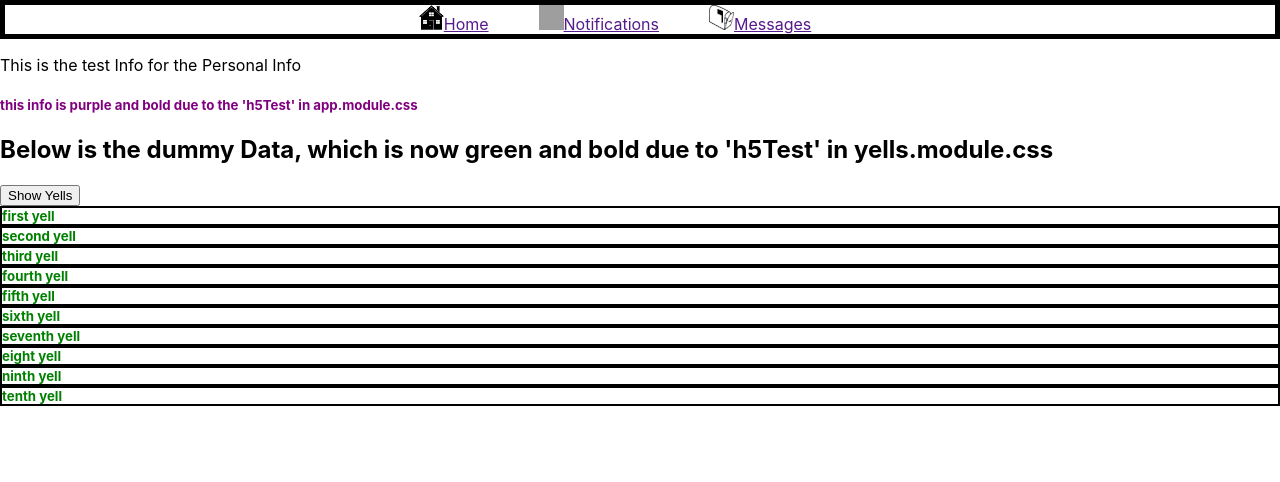
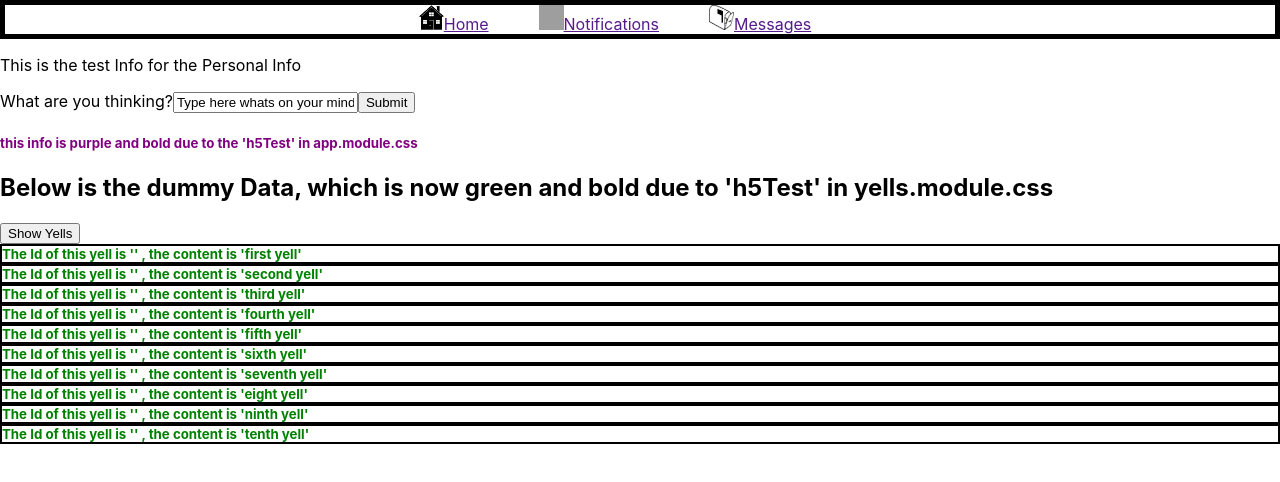
Before and after one commit to M-Konvalinka/Yeller, a React (Create React App) app: page / in a window 1280 px wide. Both pictures are taken after a click on the button "Show Yells". Shown: the top 482 px of the page. Built offline with nearby package versions, Linux system fonts and the light colour scheme; grey boxes are pictures that could not be loaded.

Commit message:
added the ability to submit a new yell but currently it is not correctly passing the information to state, will fix by the end of day

```diff
--- a/src/App.js
+++ b/src/App.js
@@ -8,22 +8,55 @@ import PersonalInfo from './PersonalInfo/personalinfo';
 
 
 class App extends Component {
-  state = {
-    yells : [
-              { id: '1', content: 'first yell'}, {id: '2', content: 'second yell'},
-              { id: '3', content: 'third yell'}, {id: '4', content: 'fourth yell'},
-              { id: '5', content: 'fifth yell'}, {id: '6', content: 'sixth yell'},
-              { id: '7', content: 'seventh yell'}, {id: '8', content: 'eight yell'},
-              { id: '9', content: 'ninth yell'}, {id: '10', content: 'tenth yell'}
-            ],
-    showYells: false
+  constructor(props) {
+    super(props);
+    this.state = {
+      yells : [
+                { id: 1, content: 'first yell'}, { id: 2, content: 'second yell'},
+                { id: 3, content: 'third yell'}, { id: 4, content: 'fourth yell'},
+                { id: 5, content: 'fifth yell'}, { id: 6, content: 'sixth yell'},
+                { id: 7, content: 'seventh yell'}, { id: 8, content: 'eight yell'},
+                { id: 9, content: 'ninth yell'}, { id: 10, content: 'tenth yell'}
+              ],
+      showYells: false,
+      defaultYell: 'Type here whats on your mind',
+      newYell: {},
+    };
+
+    this.handleChange = this.handleChange.bind(this);
+    this.addYellHandler = this.addYellHandler.bind(this);
   }
+
 
   deleteYellHandler = (yellIndex) => {
     const yells = [...this.state.yells];
     yells.splice(yellIndex, 1);
     this.setState({yells: yells})
   }
+
+
+handleChange = (event) => {
+  this.setState({defaultYell: event.target.value});
+}
+
+  addYellHandler = (event) => {
+    const yells = [...this.state.yells];
+    alert('A new yell was added: ' + this.state.defaultYell);
+    this.setState({newYell : {content: (this.state.defaultYell)}});
+    console.log("the entire new yell being added is " + this.state.newYell);
+    yells.push(this.state.defaultYell);
+    this.setState({yells: yells});
+    event.preventDefault();
+  }
+
+  // handleChange(event) {
+//   this.setState({value: event.target.value});
+// }
+
+// handleSubmit(event) {
+//   alert('A name was submitted: ' + this.state.value);
+//   event.preventDefault();
+// }
 
   toggleYellHandler = () => {
     const doesShow = this.state.showYells;
@@ -49,6 +82,14 @@ class App extends Component {
       <div className="App">
         <Navigation />
         <PersonalInfo className='personalInfo' />
+        <form onSubmit={this.addYellHandler}>
+          <label>
+              What are you thinking?
+                <input type="text" value={this.state.defaultYell} onChange={this.handleChange}/>
+          </label>
+        <input type="submit" value="Submit" />
+        </form>
+        {/* <input type='text'></input><button onClick={this.addYellHandler}>Add Yell</button> */}
         <h5 className={styles.h5Test}> this info is purple and bold due to the 'h5Test' in app.module.css</h5>
         <h2>Below is the dummy Data, which is now green and bold due to 'h5Test' in  yells.module.css</h2>
         <button
@@ -58,6 +99,36 @@ class App extends Component {
     );
   }
 
-}
+ }
+//  constructor(props) {
+//   super(props);
+//   this.state = {value: ''};
+
+//   this.handleChange = this.handleChange.bind(this);
+//   this.handleSubmit = this.handleSubmit.bind(this);
+// }
+
+// handleChange(event) {
+//   this.setState({value: event.target.value});
+// }
+
+// handleSubmit(event) {
+//   alert('A name was submitted: ' + this.state.value);
+//   event.preventDefault();
+// }
+
+// render() {
+//   return (
+//     <form onSubmit={this.handleSubmit}>
+//       <label>
+//         Name:
+//         <input type="text" value={this.state.value} onChange={this.handleChange} />
+//       </label>
+//       <input type="submit" value="Submit" />
+//     </form>
+//   );
+// }
+
+
 
 export default App;
--- a/src/Yells/yells.js
+++ b/src/Yells/yells.js
@@ -5,7 +5,7 @@ import styles from './yells.module.css'; // need to import css modules styleshee
 const yells = (props) => {
     return (
         // <div className="Yells">
-                <h5 onClick= {props.click} className={`${styles.h5Test} ${styles.yellInformation}`}>{props.content}</h5>
+                <h5 onClick= {props.click} className={`${styles.h5Test} ${styles.yellInformation}`}>The Id of this yell is '{props.id}' , the content is '{props.content}'</h5>
                 // className={`${styles.description} ${styles.yellow}`}
         // </div>
     )
```
